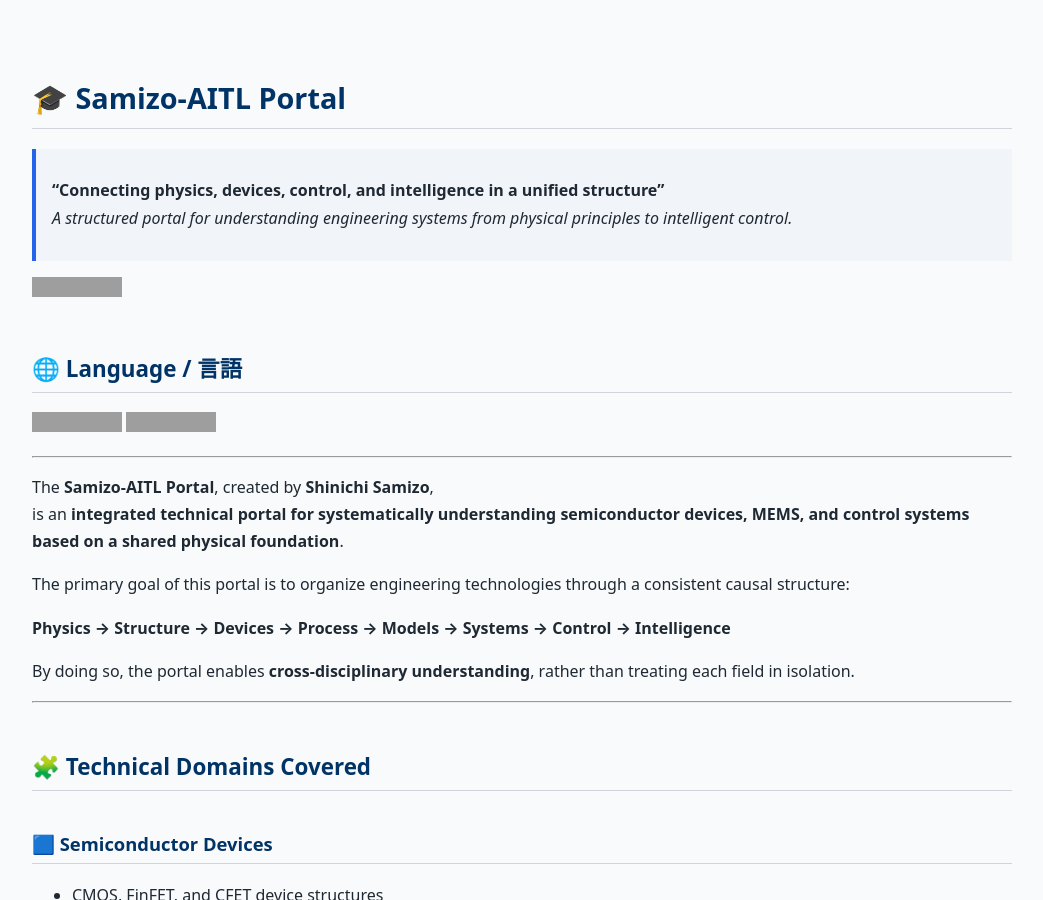
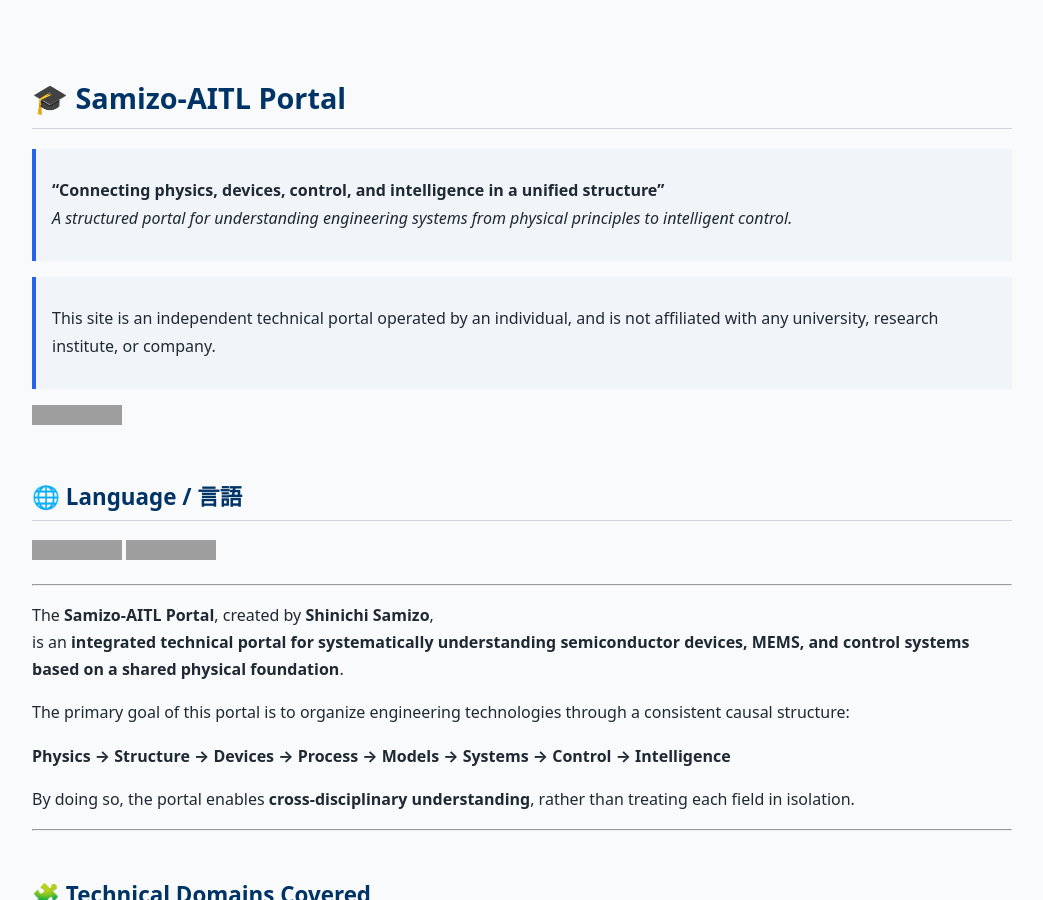
Before and after one commit to Samizo-AITL/Samizo-AITL.github.io, a Jekyll site: the page built from en/index.md, in a window 1280 px wide and 900 px high. Shown: the whole window, without its empty margins (118-1161 px from the left). Built offline with Jekyll 4.4.1, drawn with Linux system fonts in a browser that asks for light colours; grey boxes are pictures that could not be loaded.

Commit message:
Update index.md

```diff
--- a/en/index.md
+++ b/en/index.md
@@ -7,6 +7,9 @@ description: An integrated portal connecting semiconductor devices, MEMS, contro
 # 🎓 Samizo-AITL Portal
 > **“Connecting physics, devices, control, and intelligence in a unified structure”**
 > *A structured portal for understanding engineering systems from physical principles to intelligent control.*
+
+> This site is an independent technical portal operated by an individual,
+and is not affiliated with any university, research institute, or company.
 
 [![GitHub](https://img.shields.io/badge/GitHub-Samizo--AITL-black?logo=github)](https://github.com/Samizo-AITL)
 
```
